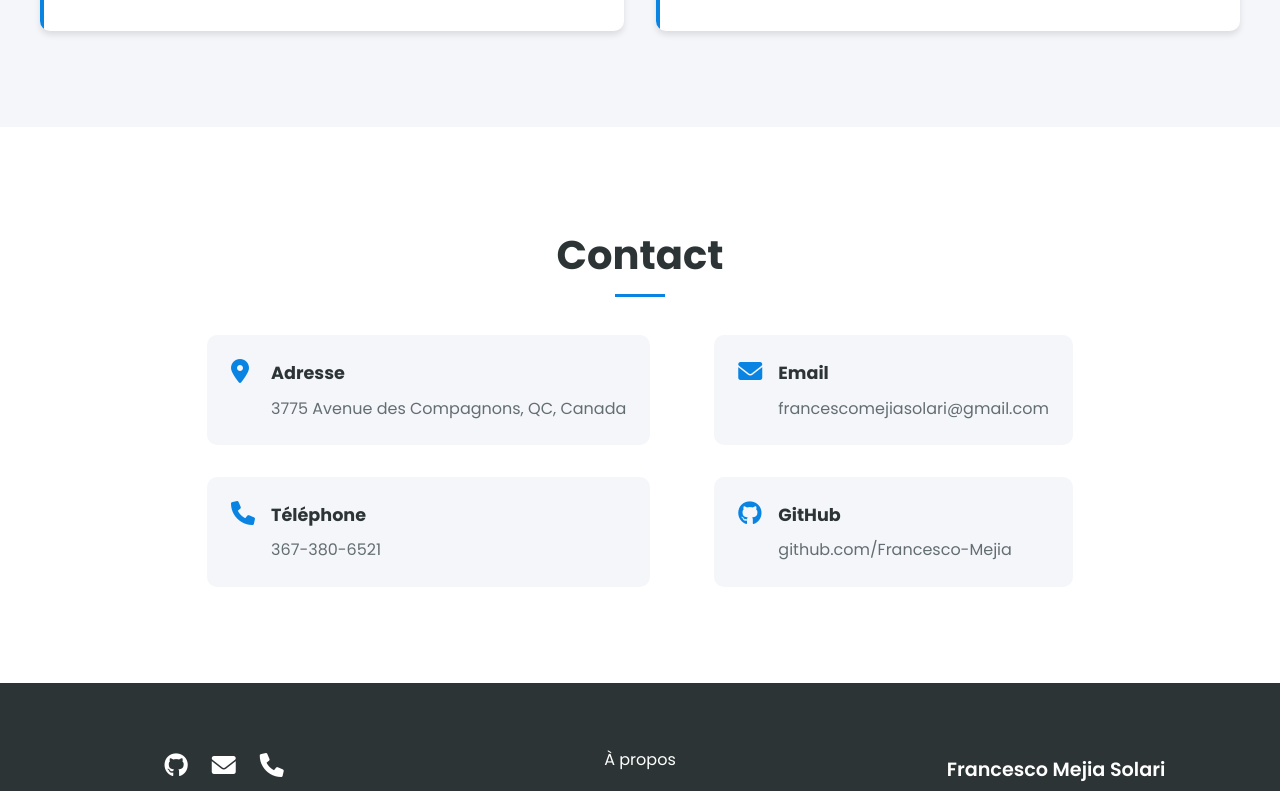
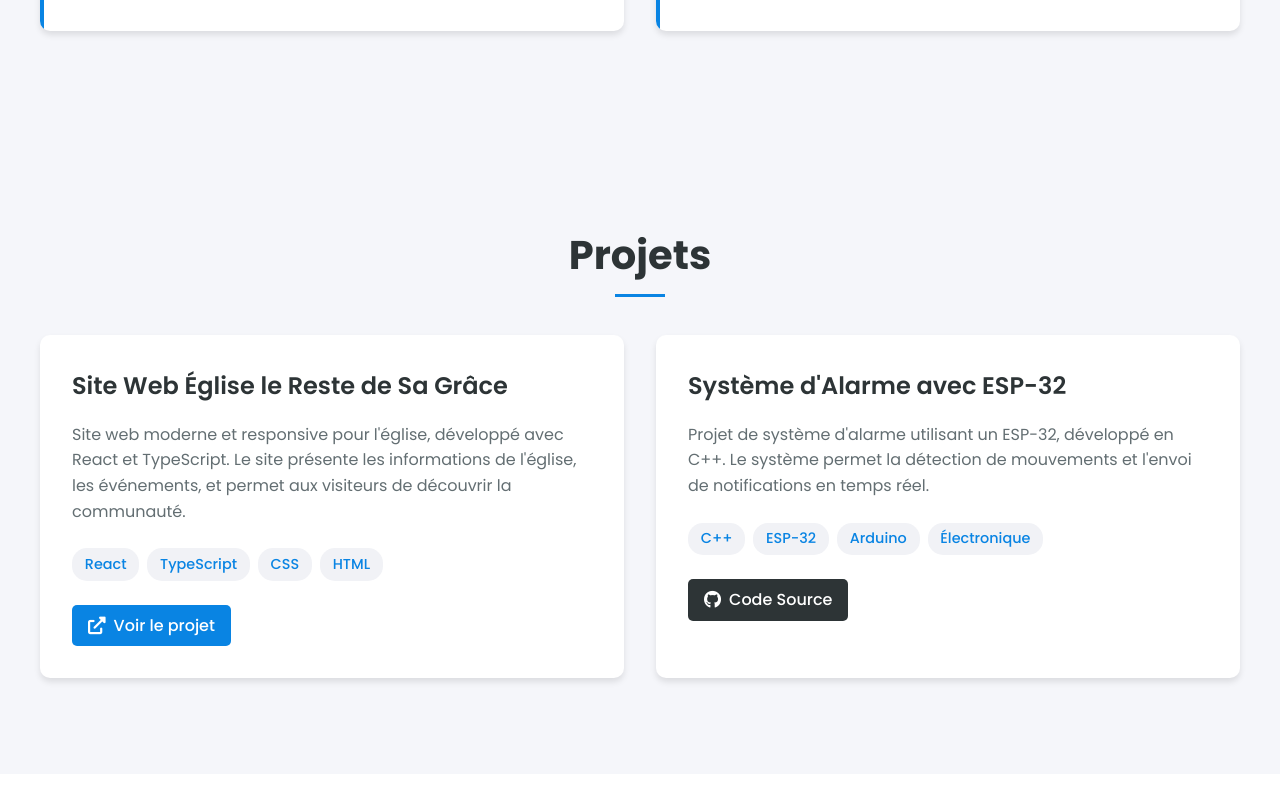
Before and after one commit to Francesco-Mejia/Portfolio, a React (Create React App) app in the folder portfolio/: page / in a window 1280 px wide. Shown: the part 5220-6011 px from the top of the page. Built offline with nearby package versions, Linux system fonts and the light colour scheme.

Commit message:
Ajout du composant Projects dans l'application pour présenter les projets réalisés, améliorant ainsi la structure et le contenu du portfolio.

```diff
--- a/portfolio/src/App.tsx
+++ b/portfolio/src/App.tsx
@@ -6,6 +6,7 @@ import About from './components/About/About';
 import Skills from './components/Skills/Skills';
 import Experience from './components/Experience/Experience';
 import Education from './components/Education/Education';
+import Projects from './components/Projects/Projects';
 import Contact from './components/Contact/Contact';
 import Footer from './components/Footer/Footer';
 import './App.css';
@@ -24,6 +25,7 @@ const App: React.FC = () => {
                 <Skills />
                 <Experience />
                 <Education />
+                <Projects />
                 <Contact />
               </>
             } />
--- /dev/null
+++ b/portfolio/src/components/Projects/Projects.css
@@ -0,0 +1,118 @@
+.projects {
+  padding: 6rem 2rem;
+  background-color: #f5f6fa;
+}
+
+.projects-container {
+  max-width: 1200px;
+  margin: 0 auto;
+}
+
+.projects-grid {
+  display: grid;
+  grid-template-columns: repeat(auto-fit, minmax(300px, 1fr));
+  gap: 2rem;
+  margin-top: 3rem;
+}
+
+.project-card {
+  background: white;
+  border-radius: 10px;
+  overflow: hidden;
+  box-shadow: 0 4px 6px rgba(0, 0, 0, 0.1);
+  transition: transform 0.3s ease, box-shadow 0.3s ease;
+}
+
+.project-card:hover {
+  transform: translateY(-5px);
+  box-shadow: 0 6px 12px rgba(0, 0, 0, 0.15);
+}
+
+.project-content {
+  padding: 2rem;
+}
+
+.project-title {
+  color: #2d3436;
+  font-size: 1.5rem;
+  margin-bottom: 1rem;
+  font-weight: 600;
+}
+
+.project-description {
+  color: #636e72;
+  line-height: 1.6;
+  margin-bottom: 1.5rem;
+}
+
+.project-technologies {
+  display: flex;
+  flex-wrap: wrap;
+  gap: 0.5rem;
+  margin-bottom: 1.5rem;
+}
+
+.technology-tag {
+  background: #f1f2f6;
+  color: #0984e3;
+  padding: 0.3rem 0.8rem;
+  border-radius: 15px;
+  font-size: 0.9rem;
+  font-weight: 500;
+}
+
+.project-links {
+  display: flex;
+  gap: 1rem;
+}
+
+.project-link {
+  display: flex;
+  align-items: center;
+  gap: 0.5rem;
+  padding: 0.5rem 1rem;
+  border-radius: 5px;
+  text-decoration: none;
+  font-weight: 500;
+  transition: all 0.3s ease;
+}
+
+.project-link.github {
+  background: #2d3436;
+  color: white;
+}
+
+.project-link.github:hover {
+  background: #1e272e;
+}
+
+.project-link.demo {
+  background: #0984e3;
+  color: white;
+}
+
+.project-link.demo:hover {
+  background: #0873c4;
+}
+
+.project-link i {
+  font-size: 1.1rem;
+}
+
+@media (max-width: 768px) {
+  .projects {
+    padding: 4rem 1rem;
+  }
+
+  .projects-grid {
+    grid-template-columns: 1fr;
+  }
+
+  .project-content {
+    padding: 1.5rem;
+  }
+
+  .project-title {
+    font-size: 1.3rem;
+  }
+}
--- /dev/null
+++ b/portfolio/src/components/Projects/Projects.tsx
@@ -0,0 +1,74 @@
+import React from 'react';
+import './Projects.css';
+
+const Projects: React.FC = () => {
+  const projects = [
+    {
+      title: "Site Web Église le Reste de Sa Grâce",
+      description: "Site web moderne et responsive pour l'église, développé avec React et TypeScript. Le site présente les informations de l'église, les événements, et permet aux visiteurs de découvrir la communauté.",
+      technologies: ["React", "TypeScript", "CSS", "HTML"],
+      image: "https://egliselerestedesagrace.ca/",
+      github: null,
+      liveDemo: "https://egliselerestedesagrace.ca/"
+    },
+    {
+      title: "Système d'Alarme avec ESP-32",
+      description: "Projet de système d'alarme utilisant un ESP-32, développé en C++. Le système permet la détection de mouvements et l'envoi de notifications en temps réel.",
+      technologies: ["C++", "ESP-32", "Arduino", "Électronique"],
+      image: null,
+      github: "https://github.com/Francesco-Mejia/TP2_AMOC_BROUILLON",
+      liveDemo: null
+    }
+  ];
+
+  return (
+    <section id="projects" className="projects">
+      <div className="projects-container">
+        <h2 className="section-title">Projets</h2>
+        <div className="projects-grid">
+          {projects.map((project, index) => (
+            <div key={index} className="project-card">
+              <div className="project-content">
+                <h3 className="project-title">{project.title}</h3>
+                <p className="project-description">{project.description}</p>
+                <div className="project-technologies">
+                  {project.technologies.map((tech, techIndex) => (
+                    <span key={techIndex} className="technology-tag">
+                      {tech}
+                    </span>
+                  ))}
+                </div>
+                <div className="project-links">
+                  {project.github && (
+                    <a
+                      href={project.github}
+                      target="_blank"
+                      rel="noopener noreferrer"
+                      className="project-link github"
+                    >
+                      <i className="fab fa-github"></i>
+                      Code Source
+                    </a>
+                  )}
+                  {project.liveDemo && (
+                    <a
+                      href={project.liveDemo}
+                      target="_blank"
+                      rel="noopener noreferrer"
+                      className="project-link demo"
+                    >
+                      <i className="fas fa-external-link-alt"></i>
+                      Voir le projet
+                    </a>
+                  )}
+                </div>
+              </div>
+            </div>
+          ))}
+        </div>
+      </div>
+    </section>
+  );
+};
+
+export default Projects;
```
